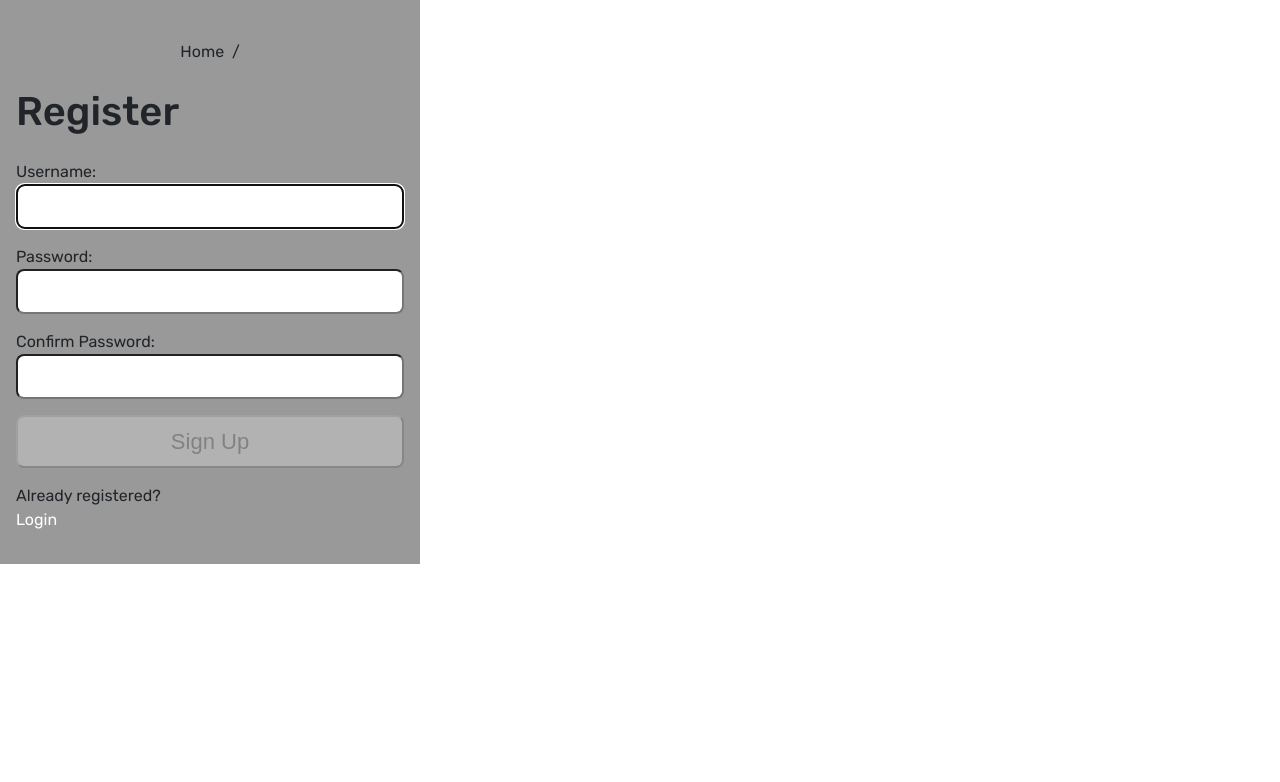
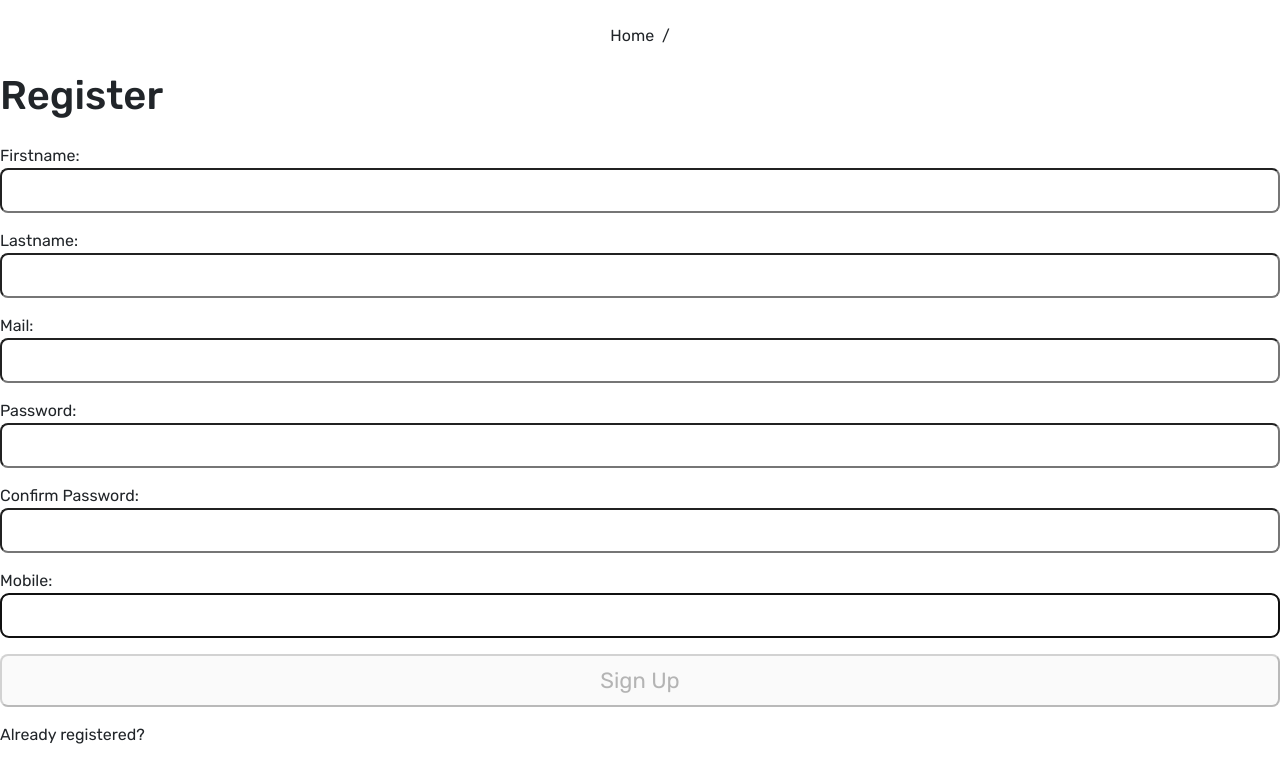
Before and after one commit to Ken-Andre/MICMARKET-FRONT, a React (Create React App) app: page /signin in a window 1280 px wide. Shown: the top 782 px of the page. Built offline with nearby package versions, Linux system fonts and the light colour scheme.

Commit message:
Le sigin est bon il manque juste la bonne addresse  Changes to be committed: 	modified:   src/App.css 	modified:   src/pages/Signin.js 	modified:   src/utils/axios.js

```diff
--- a/src/App.css
+++ b/src/App.css
@@ -566,7 +566,7 @@ a:hover svg {
 
 /*  Singin Login Page  */
 
-section {
+/* section {
   width: 100%;
   max-width: 420px;
   min-height: 400px;
@@ -575,7 +575,7 @@ section {
   justify-content: flex-start;
   padding: 1rem;
   background-color: rgba(0,0,0,0.4);
-}
+} */
 
 form {
   display: flex;
@@ -591,9 +591,11 @@ a, a:visited {
 
 input[type="text"],
 input[type="password"],
+input[type="mail"],
+input[type="tel"],
 button,
 textarea {
-font-family: 'Nunito', sans-serif;
+/* font-family: 'Nunito', sans-serif; */
 font-size: 22px;
 padding: 0.25rem;
 border-radius: 0.5rem;
--- a/src/pages/Signin.js
+++ b/src/pages/Signin.js
@@ -7,10 +7,13 @@ import { NavLink } from "react-router-dom";
 import axios from "axios";
 //const axios = axf();
 
-const USER_REGEX = /^[a-zA-Z][a-zA-Z0-9_]{3,23}$/;
-const NAME_REGEX = /^[a-zA-ZÀ-ÿ0-9-]{2,30}$/;
+// const USER_REGEX = /^[a-zA-Z][a-zA-Z0-9_]{3,23}$/;
+const NAME_REGEX = /^(?=.{2,32}$)[a-zA-Z0-9]+([ ][a-zA-Z0-9]+|[ -][a-zA-Z0-9]+)*$/u;
 const PWD_REGEX = /^(?=.*[a-z])(?=.*[A-Z])(?=.*[0-9])(?=.*[!@#$%&]).{8,24}$/;
-const REGISTER_URL = 'https://eoniy1qondyec20.m.pipedream.net';
+const MAIL_REGEX = /^(([^<>()[\]\\.,;:\s@\"]+(\.[^<>()[\]\\.,;:\s@\"]+)*)|(\".+\"))@(([a-zA-Z\-0-9]+\.)+[a-zA-Z]{2,})$/;
+const TEL_REGEX = /^((?=.{8,}$)[2-3-6]{1}((\s)|(-)?){0,1}([0-9]{2})((\s)|(-)?){0,1}([0-9]{2})((\s)|(-)?){0,1}([0-9]{2})((\s)|(-)?){0,1}([0-9]{2}))$/
+
+const REGISTER_URL = 'http://localhost:5000/api/user/register';
 const Signin = () => {
     //Toutes mes useState +useEffect debut
 
@@ -18,13 +21,27 @@ const Signin = () => {
     const nameRef = useRef();
     const errRef = useRef();
 
-    const [user, setUser] = useState('');
-    const [validName, setValidName] = useState(false);
-    const [userFocus, setUserFocus] = useState(false);
+    // const [user, setUser] = useState('');
+    // const [validName, setValidName] = useState(false);
+    // const [userFocus, setUserFocus] = useState(false);
+
 
     const [nameUser, setNameUser] = useState('');
     const [validnameUser, setValidnameUser] = useState(false);
-    const [nameuserFocus, setnameUserFocus] = useState(false);
+    const [nameuserFocus, setNameUserFocus] = useState(false);
+
+
+    const [lastnameUser, setLastNameUser] = useState('');
+    const [validlastnameUser, setValidlastnameUser] = useState(false);
+    const [lastnameUserFocus, setLastnameUserFocus] = useState(false);
+
+    const [mailuser, setMailUser] = useState('');
+    const [validMail, setValidMail] = useState(false);
+    const [mailUserFocus, setMailUserFocus] = useState(false);
+
+    const [mobile, setMobile] = useState('');
+    const [validMobile, setValidMobile] = useState(false);
+    const [mobileFocus, setMobileFocus] = useState(false);
 
     const [pwd, setPwd] = useState('');
     const [validPwd, setValidPwd] = useState(false);
@@ -43,13 +60,13 @@ const Signin = () => {
         userRef.current.focus();
     }, [])
 
-    //Function to validate Username
-    useEffect(() => {
-        const result = USER_REGEX.test(user);
-        console.log(result);
-        console.log(user);
-        setValidName(result);
-    }, [user])
+    // //Function to validate Username
+    // useEffect(() => {
+    //     const result = USER_REGEX.test(user);
+    //     console.log(result);
+    //     console.log(user);
+    //     setValidName(result);
+    // }, [user])
     // Username section ends
 
     // Name (first,last) section start
@@ -57,13 +74,31 @@ const Signin = () => {
     //     nameRef.current.focus();
     // }, [])
 
-    // Function to validate Name
+    // Function to validate Name Firstname and Lastname
     useEffect(() => {
         const result = NAME_REGEX.test(nameUser);
+        const result2 = NAME_REGEX.test(lastnameUser);
+        console.log(result, " &", result2);
+        console.log(nameUser, " ", lastnameUser);
+        setValidnameUser(result);
+        setValidlastnameUser(result2);
+    }, [nameUser, lastnameUser])
+
+    //Function to validate E-mail (mail username)
+    useEffect(() => {
+        const result = MAIL_REGEX.test(mailuser);
         console.log(result);
-        console.log(nameUser);
-        setValidName(result);
-    }, [nameUser])
+        console.log(mailuser);
+        setValidMail(result);
+    }, [mailuser])
+
+    //Function to validate Phone number
+    useEffect(() => {
+        const result = TEL_REGEX.test(mobile);
+        console.log(result);
+        console.log(mobile);
+        setValidMobile(result);
+    }, [mobile])
 
     //Function to validate passwords
     useEffect(() => {
@@ -75,18 +110,24 @@ const Signin = () => {
         setValidMatch(match);
     }, [pwd, matchPwd])
 
+
+
     useEffect(() => {
         setErrMsg('');
-    }, [user, nameUser, pwd, matchPwd])
-
+    }, [nameUser, lastnameUser, mailuser, mobile, pwd, matchPwd])
+// Je dois ajouter user, en haut
     //Toutes mes useState +useEffect debut
 
     const handleSubmit = async (e) => {
         e.preventDefault();
         // if button enabled with JS hack
-        const v1 = USER_REGEX.test(user);
+        //const v1 = USER_REGEX.test(user);
         const v2 = PWD_REGEX.test(pwd);
-        if (!v1 || !v2) {
+        const v3 = NAME_REGEX.test(nameUser);
+        const v4 = NAME_REGEX.test(lastnameUser);
+        const v5 = MAIL_REGEX.test(mailuser);
+        const v6 = TEL_REGEX.test(mobile);
+        if ( !v2 || !v3 || !v4 || !v5 || !v6) {
             setErrMsg("Invalid Entry");
             return;
         }
@@ -119,11 +160,15 @@ const Signin = () => {
         // }
         //else {
         const payload = {
-            user: user,
-            pwd: pwd
+            // user: user,
+            firstname: nameUser,
+            lastname: lastnameUser,
+            pwd: pwd,
+            mail: mailuser,
+            mobile: mobile,
         };
-
-        fetch("https://9b72679d267b125061efb8f853d5901f.m.pipedream.net", {
+        // "https://9b72679d267b125061efb8f853d5901f.m.pipedream.net"
+        fetch(REGISTER_URL, {
             method: "POST",
             headers: {
                 "Content-Type": "application/json"
@@ -164,7 +209,8 @@ const Signin = () => {
                 </p>
                 <h1>Register</h1>
                 <form onSubmit={handleSubmit}>
-                    <label htmlFor="username">
+                    {/* Debut Input Username  */}
+                    {/* <label htmlFor="username">
                         Username:
 
                         <FontAwesomeIcon icon={faCheck} className={validName ? "valid" : "hide"} />
@@ -190,7 +236,89 @@ const Signin = () => {
                         4 to 24 characters <br />
                         Must begin with a letter.<br />
                         Letters, numbers, underscores, hyphens allowed.
+                    </p> */}
+                    {/* Fin Input Username */}
+
+                    {/* Debut Input Firstname */}
+                    <label htmlFor="firstname" className="">
+                        Firstname:
+                        <FontAwesomeIcon icon={faCheck} className={validnameUser ? "valid" : "hide"} />
+                        <FontAwesomeIcon icon={faTimes} className={validnameUser || !nameUser ? "hide" : "invalid"} />
+                    </label>
+                    <input
+                        type="text"
+                        name="firstname"
+                        ref={userRef}
+                        autoComplete="off"
+                        onChange={(e) => setNameUser(e.target.value)}
+                        required
+                        aria-aria-invalid={validnameUser ? "false" : "true"}
+                        aria-describedby="uidnote"
+                        onFocus={() => setNameUserFocus(true)}
+                        onBlur={() => setNameUserFocus(false)}
+                    />
+                    <p id="uidnote" className={nameuserFocus && nameUser && !validnameUser ? "instructions" : "offscreen"}>
+                        <FontAwesomeIcon icon={faInfoCircle} />
+                        2 à 32 caractères <br />
+                        Doit commencer par une lettre. <br />
+                        Lettres, chiffres, tirets et espaces autorisés. <br />
                     </p>
+                    {/* Fin Input Firstname */}
+
+
+                    {/* Debut Input Lastname */}
+
+                    <label htmlFor="lastname" className="">
+                        Lastname:
+                        <FontAwesomeIcon icon={faCheck} className={validlastnameUser ? "valid" : "hide"} />
+                        <FontAwesomeIcon icon={faTimes} className={validlastnameUser || !lastnameUser ? "hide" : "invalid"} />
+                    </label>
+                    <input
+                        type="text"
+                        name="lastname"
+                        ref={userRef}
+                        autoComplete="off"
+                        onChange={(e) => setLastNameUser(e.target.value)}
+                        required
+                        aria-aria-invalid={validlastnameUser ? "false" : "true"}
+                        aria-describedby="uidnote"
+                        onFocus={() => setLastnameUserFocus(true)}
+                        onBlur={() => setLastnameUserFocus(false)}
+                    />
+                    <p id="uidnote" className={lastnameUserFocus && lastnameUser && !validlastnameUser ? "instructions" : "offscreen"}>
+                        <FontAwesomeIcon icon={faInfoCircle} />
+                        2 à 32 caractères <br />
+                        Doit commencer par une lettre. <br />
+                        Lettres, chiffres, tirets et espaces autorisés. <br />
+                    </p>
+                    {/* Fin Input Lastname */}
+
+                    {/* Debut Input Mail */}
+                    <label htmlFor="mail" className="">
+                        Mail:
+                        <FontAwesomeIcon icon={faCheck} className={validMail ? "valid" : "hide"} />
+                        <FontAwesomeIcon icon={faTimes} className={validMail || !mailuser ? "hide" : "invalid"} />
+                    </label>
+                    <input
+                        type="mail"
+                        name="mail"
+                        ref={userRef}
+                        autoComplete="off"
+                        onChange={(e) => setMailUser(e.target.value)}
+                        required
+                        aria-aria-invalid={validMail ? "false" : "true"}
+                        aria-describedby="uidnote"
+                        onFocus={() => setMailUserFocus(true)}
+                        onBlur={() => setMailUserFocus(false)}
+                    />
+                    <p id="uidnote" className={mailUserFocus && mailuser && !validMail ? "instructions" : "offscreen"}>
+                        <FontAwesomeIcon icon={faInfoCircle} />
+                        name@domain.com <br />
+                    </p>
+                    {/* Fin Input Mail */}
+
+
+
                     <label htmlFor="password">
                         Password:
                         <FontAwesomeIcon icon={faCheck} className={validPwd ? "valid" : "hide"} />
@@ -238,7 +366,33 @@ const Signin = () => {
                         Must match the first password input field.
                     </p>
 
-                    <button disabled={!validName || !validPwd || !validMatch ? true : false}>Sign Up</button>
+                    {/* Debut Input Tel | Mobile */}
+                    <label htmlFor="mobile" className="">
+                        Mobile:
+                        <FontAwesomeIcon icon={faCheck} className={validMobile ? "valid" : "hide"} />
+                        <FontAwesomeIcon icon={faTimes} className={validMobile || !mobile ? "hide" : "invalid"} />
+                    </label>
+                    <input
+                        type="tel"
+                        name="mobile"
+                        ref={userRef}
+                        autoComplete="off"
+                        onChange={(e) => setMobile(e.target.value)}
+                        required
+                        aria-aria-invalid={validMobile ? "false" : "true"}
+                        aria-describedby="uidnote"
+                        onFocus={() => setMobileFocus(true)}
+                        onBlur={() => setMobileFocus(false)}
+                    />
+                    <p id="uidnote" className={mobileFocus && mobile && !validMobile ? "instructions" : "offscreen"}>
+                        <FontAwesomeIcon icon={faInfoCircle} />
+
+                        chiffres, autorisés. <br />
+                    </p>
+                    {/* Fin Input Mobile */}
+
+                    <button disabled={ !validPwd || !validMatch ? true : false}>Sign Up</button>
+                    {/* !validName || */}
                 </form>
                 <p>
                     Already registered?<br />
--- a/src/utils/axios.js
+++ b/src/utils/axios.js
@@ -1,6 +1,6 @@
 import axios from 'axios';
 
-const baseURL = 'https://eoniy1qondyec20.m.pipedream.net';
+const baseURL = 'localhost:5000/api/user/register';
 
 function axf() {
   return axios.create({ baseURL });
```
